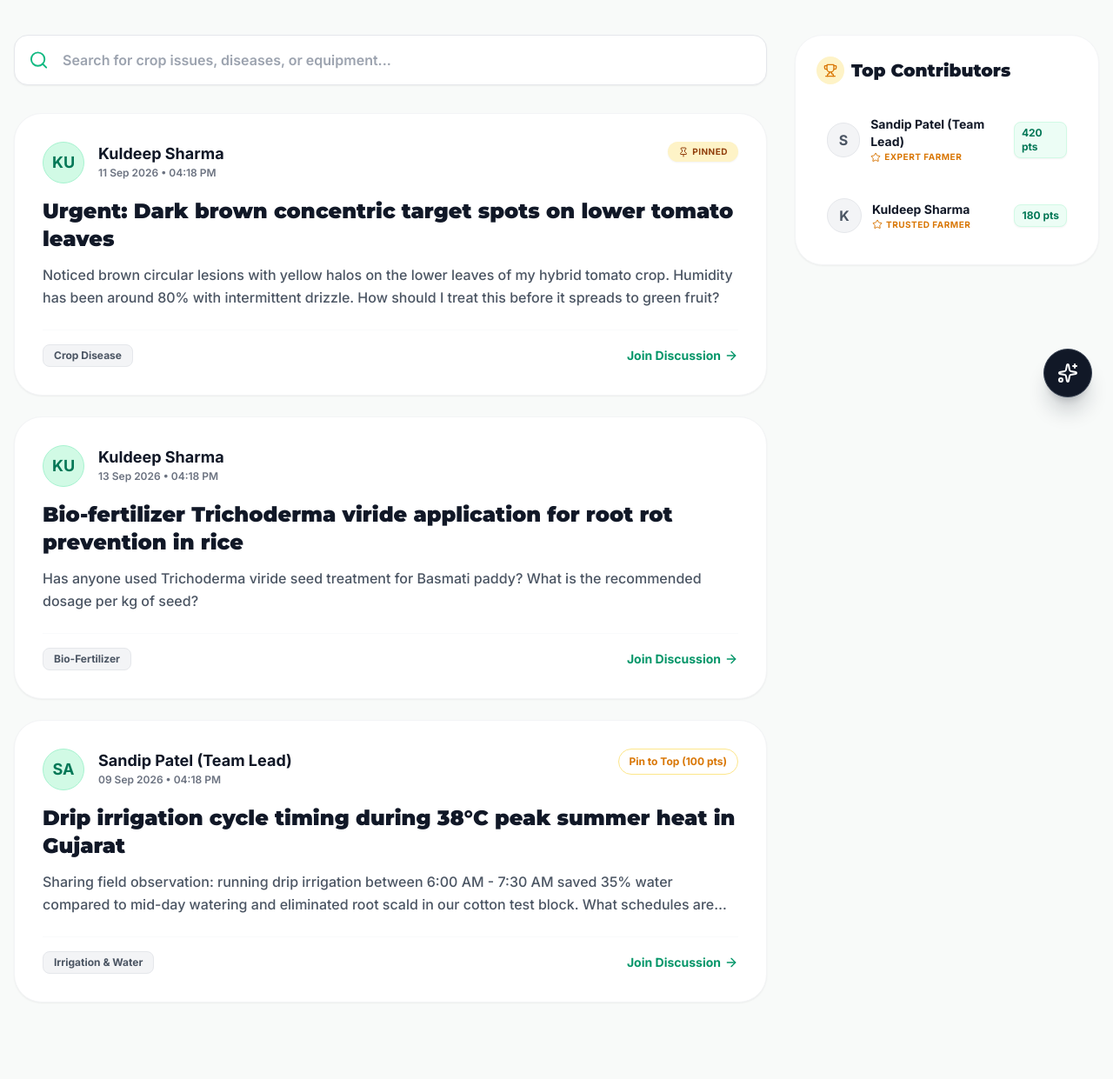
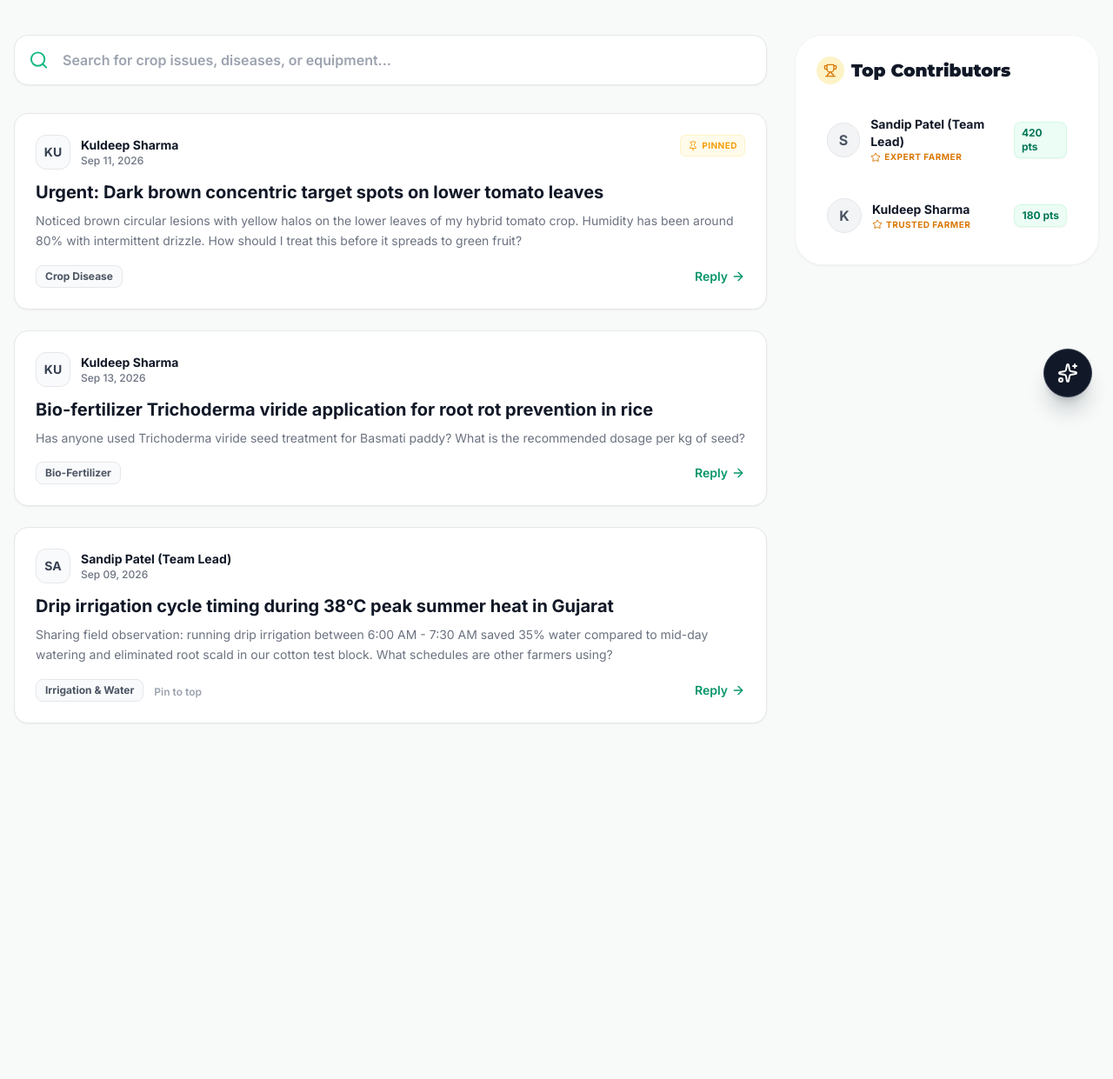
Before and after one commit to Kuldeeep18/AgriSmart_AI, a Flask app: page /farmer_community in a window 1280 px wide. Shown: the part 319-1560 px from the top of the page at 87% size. After the commit the page ends 1151 px from the top, so only its background shows below. Run offline with Flask 3, Linux system fonts and the light colour scheme; a user stored in the database is signed in; data comes from the database, SQL or seed files in the repository; some libraries are stand-ins or nearby versions.

Commit message:
Functionalities enhanced v4

```diff
--- a/templates/Farmer_Community/farmer_community.html
+++ b/templates/Farmer_Community/farmer_community.html
@@ -69,72 +69,71 @@ BioGrow — Farmer Community
             <div class="space-y-6" id="topicList">
                 {% for topic in topics %}
                 <article
-                    class="topic-card bg-white border border-gray-100 rounded-[2rem] p-6 sm:p-8 shadow-sm hover:shadow-md transition-shadow">
-                    <div class="flex items-start justify-between mb-4">
-                        <div class="flex gap-4">
+                    class="topic-card bg-white border border-gray-200 rounded-2xl p-5 sm:p-6 shadow-sm hover:shadow-md transition-shadow relative">
+                    <div class="flex items-start justify-between mb-3">
+                        <div class="flex items-center gap-3">
                             <div
-                                class="w-12 h-12 rounded-full bg-emerald-100 flex items-center justify-center text-emerald-700 font-bold text-lg border border-emerald-200 flex-shrink-0">
+                                class="w-10 h-10 rounded-xl bg-gray-50 flex items-center justify-center text-gray-700 font-bold text-sm border border-gray-200 flex-shrink-0">
                                 {{ topic.user.full_name[:2]|upper }}
                             </div>
                             <div>
-                                <div class="font-bold text-gray-900 text-lg">
+                                <div class="font-bold text-gray-900 text-sm">
                                     {{ topic.user.full_name }}
                                 </div>
-                                <div class="text-xs font-semibold text-gray-500">
-                                    {{ topic.created_at.strftime("%d %b %Y • %I:%M %p") }}
+                                <div class="text-xs font-medium text-gray-500">
+                                    {{ topic.created_at.strftime("%b %d, %Y") }}
                                 </div>
                             </div>
                         </div>
 
-                        <div class="flex flex-col items-end gap-2">
+                        <div class="flex items-center gap-2">
                             {% if topic.is_pinned %}
                             <span
-                                class="px-3 py-1 bg-amber-100 text-amber-800 text-[10px] font-black uppercase tracking-wider rounded-full flex items-center gap-1 shadow-sm">
+                                class="text-[10px] font-black uppercase tracking-wider text-amber-500 flex items-center gap-1 bg-amber-50 px-2 py-1 rounded-md border border-amber-100">
                                 <i data-lucide="pin" class="w-3 h-3"></i> Pinned
                             </span>
-                            {% endif %}
-
-                            {% if session["user_id"] == topic.user_id %}
-                            <form method="POST" action="{{ url_for('community.pin_topic', topic_id=topic.topic_id) }}">
-                                <button type="submit"
-                                    class="text-xs font-bold px-3 py-1.5 rounded-full transition-colors {% if topic.is_pinned %} bg-gray-100 text-gray-600 hover:bg-gray-200 {% else %} border border-amber-200 text-amber-600 hover:bg-amber-50 {% endif %}"
-                                    {% if not topic.is_pinned and current_user.points < 100 %} disabled
-                                    title="You need at least 100 points to pin this topic" {% endif %} {% if not
-                                    topic.is_pinned %}
-                                    onclick="return confirm('Pinning this topic will cost 100 points. You will have {{ current_user.points - 100 }} points left. Continue?')"
-                                    {% endif %}>
-                                    {% if topic.is_pinned %}
-                                    Undo Pin
-                                    {% else %}
-                                    Pin to Top (100 pts)
-                                    {% endif %}
-                                </button>
-                            </form>
                             {% endif %}
                         </div>
                     </div>
 
                     <h3
-                        class="topic-title font-display font-black text-2xl text-gray-900 mb-3 hover:text-emerald-600 transition-colors">
+                        class="topic-title text-xl font-bold text-gray-900 mb-2 hover:text-emerald-600 transition-colors">
                         <a href="{{ url_for('community.view_topic', topic_id=topic.topic_id) }}">
                             {{ topic.title }}
                         </a>
                     </h3>
 
-                    <p class="text-gray-600 font-medium mb-4 line-clamp-2 leading-relaxed">
+                    <p class="text-gray-500 text-sm mb-4 line-clamp-2 leading-relaxed">
                         {{ topic.description }}
                     </p>
 
-                    <div class="flex items-center justify-between mt-6 pt-4 border-t border-gray-50">
-                        {% if topic.category %}
-                        <span
-                            class="px-3 py-1 bg-gray-100 text-gray-600 text-xs font-bold rounded-lg border border-gray-200">
-                            {{ topic.category }}
-                        </span>
-                        {% endif %}
+                    <div class="flex items-center justify-between mt-4">
+                        <div class="flex items-center gap-3">
+                            {% if topic.category %}
+                            <span
+                                class="px-2.5 py-1 bg-gray-50 text-gray-600 text-xs font-bold rounded-lg border border-gray-200">
+                                {{ topic.category }}
+                            </span>
+                            {% endif %}
+
+                            {% if session["user_id"] == topic.user_id %}
+                            <form method="POST" action="{{ url_for('community.pin_topic', topic_id=topic.topic_id) }}"
+                                class="inline">
+                                <button type="submit"
+                                    class="text-xs font-semibold hover:underline {% if topic.is_pinned %} text-gray-400 hover:text-gray-600 {% else %} text-gray-400 hover:text-emerald-700 {% endif %}"
+                                    {% if not topic.is_pinned and current_user.points < 100 %} disabled
+                                    title="Need 100 points to pin" {% endif %} {% if not topic.is_pinned %}
+                                    onclick="return confirm('Pinning this topic costs 100 points. Continue?')" {% endif
+                                    %}>
+                                    {% if topic.is_pinned %} Unpin {% else %} Pin to top {% endif %}
+                                </button>
+                            </form>
+                            {% endif %}
+                        </div>
+
                         <a href="{{ url_for('community.view_topic', topic_id=topic.topic_id) }}"
-                            class="text-sm font-bold text-emerald-600 hover:text-emerald-700 flex items-center gap-1">
-                            Join Discussion <i data-lucide="arrow-right" class="w-4 h-4"></i>
+                            class="text-sm font-semibold text-emerald-600 hover:text-emerald-700 flex items-center gap-1">
+                            Reply <i data-lucide="arrow-right" class="w-4 h-4"></i>
                         </a>
                     </div>
                 </article>
```
Also changed, not shown: templates/Dashboard/dashboard.html (+15 -21 lines), templates/HomePage/home_page.html (+19 -19 lines).
